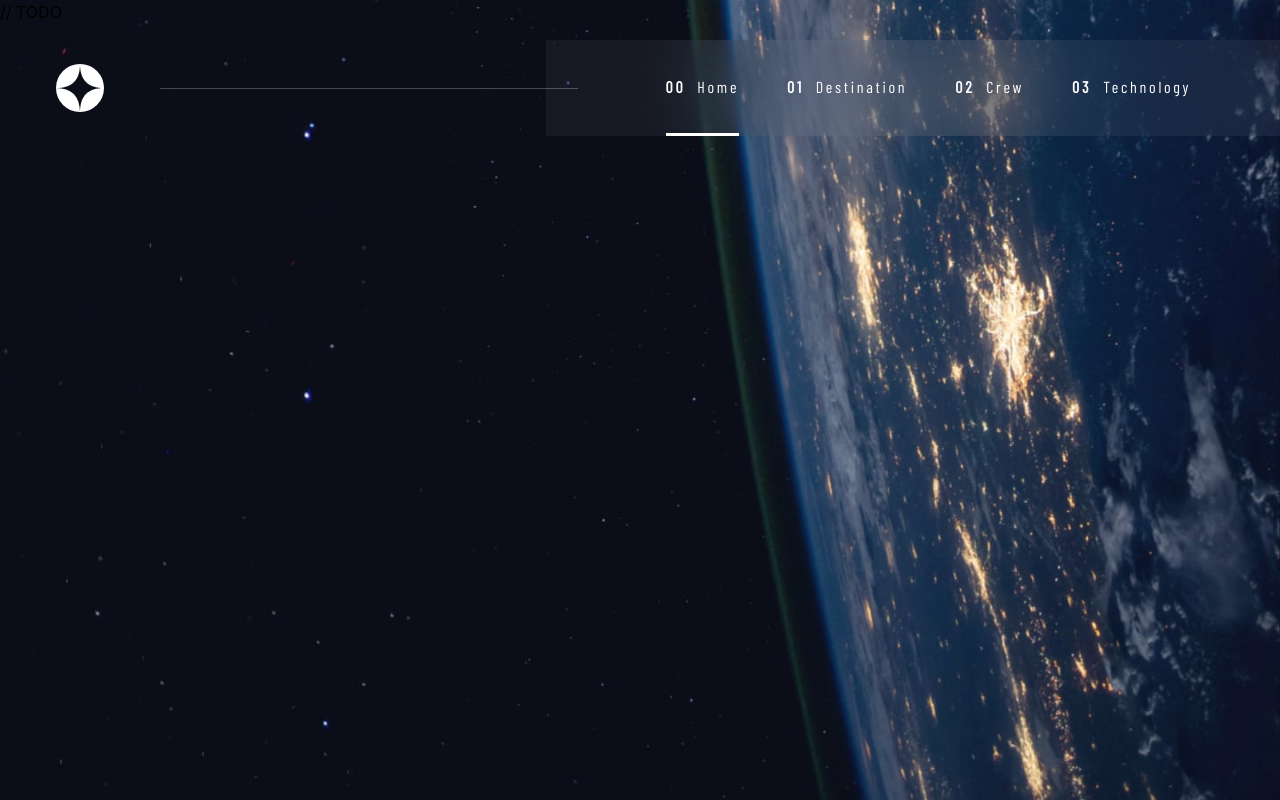
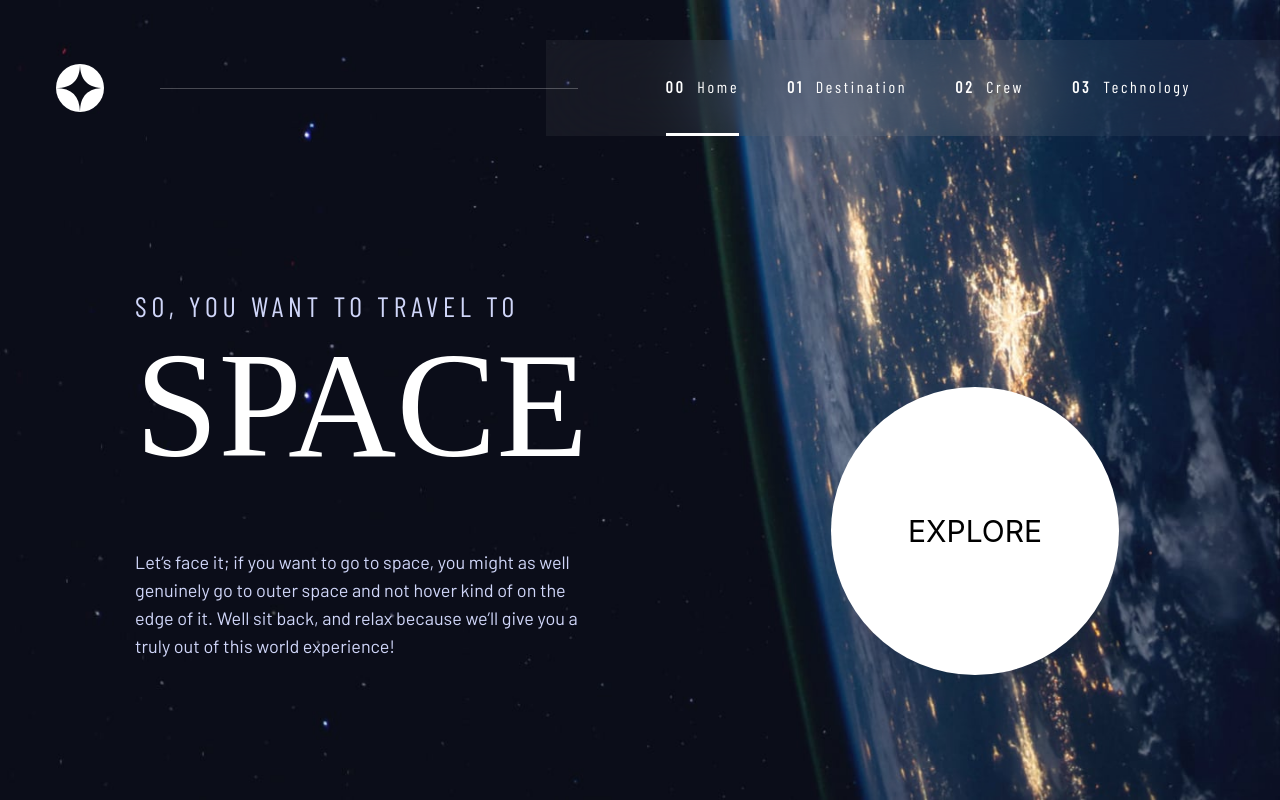
Before and after one commit to mohamednehad450/space-tourism-website, a Next.js app: page / in a window 1280 px wide. Built offline with nearby package versions, Linux system fonts and the light colour scheme; a web font is replaced by a local one.

Commit message:
feat: Implement home page

```diff
--- /dev/null
+++ b/components/home/Container.tsx
@@ -0,0 +1,21 @@
+import { FC, PropsWithChildren } from "react"
+
+
+const Container: FC<PropsWithChildren> = ({ children }) => {
+
+    return (
+        <section
+            className={`
+                h-screen max-w-[1440px]
+                flex flex-col
+                overflow-hidden
+            `}
+        >
+            <div className="lg:mt-36 sm:mt-24 mt-20 grow ">
+                {children}
+            </div>
+        </section>
+    )
+}
+
+export default Container
--- /dev/null
+++ b/components/home/H1.tsx
@@ -0,0 +1,13 @@
+import { FC, HTMLAttributes, PropsWithChildren } from "react"
+
+
+
+const H1: FC<PropsWithChildren<HTMLAttributes<HTMLHeadingElement>>> = (props) => {
+
+    return (
+        <h1 {...{ ...props }} className='text-[80px] sm:text-[150px] font-h1 lg:leading-[171.9px]' />
+    )
+}
+
+
+export default H1
--- /dev/null
+++ b/components/home/H5.tsx
@@ -0,0 +1,14 @@
+
+import { FC, HTMLAttributes, PropsWithChildren } from "react"
+
+
+
+const H5: FC<PropsWithChildren<HTMLAttributes<HTMLHeadingElement>>> = (props) => {
+
+    return (
+        <h5 {...{ ...props }} className='text-[15px] sm:text-xl lg:text-[28px] font-h5 tracking-[2.7px] sm:tracking-[4.75px] text-accent lg:text-start text-center' />
+    )
+}
+
+
+export default H5
--- /dev/null
+++ b/components/home/P.tsx
@@ -0,0 +1,16 @@
+
+
+
+import { FC, HTMLAttributes, PropsWithChildren } from "react"
+
+
+
+const P: FC<PropsWithChildren<HTMLAttributes<HTMLParagraphElement>>> = (props) => {
+
+    return (
+        <p {...{ ...props }} className='text-[15px] sm:text-base lg:text-lg text-accent font-p' />
+    )
+}
+
+
+export default P
--- /dev/null
+++ b/components/home/RoundButton.tsx
@@ -0,0 +1,36 @@
+import { ButtonHTMLAttributes, FC, PropsWithChildren } from "react";
+
+
+const RoundButton: FC<PropsWithChildren<ButtonHTMLAttributes<HTMLButtonElement>>> = (props) => {
+
+    return (
+        <span
+            className={`
+                w-[150px] sm:w-[376px] lg:w-[450px]
+                h-[150px] sm:h-[376px] lg:h-[450px]
+                grid place-content-center
+            `}
+        >
+            <span
+                className={`
+                    hover:border-[50px] sm:hover:border-[72px] lg:hover:border-[88px]
+                    border-opacity-10 border-white
+                    rounded-full transition-all grid place-items-center
+                `}
+            >
+                <button
+                    {...{ ...props }}
+                    className={`
+                        lg:w-72 sm:w-60 w-[150px]
+                        lg:h-72 sm:h-60 h-[150px]
+                        bg-white rounded-full
+                        sm:text-3xl text-xl
+                        hover:shadow-inner
+                    `}
+                />
+            </span>
+        </span>
+    )
+}
+
+export default RoundButton
--- /dev/null
+++ b/components/home/index.ts
@@ -0,0 +1,14 @@
+import Container from "./Container";
+import H1 from "./H1";
+import H5 from "./H5";
+import P from "./P";
+import RoundButton from "./RoundButton";
+
+
+export {
+    RoundButton,
+    Container,
+    H1,
+    H5,
+    P,
+}
--- a/pages/index.tsx
+++ b/pages/index.tsx
@@ -1,11 +1,42 @@
 import type { NextPage } from 'next'
+import { Container, H1, H5, P, RoundButton } from '../components/home'
+
 
 
 
 const Home: NextPage = () => {
   return (
-    <main className='h-screen w-screen bg-home-m sm:bg-home-t lg:bg-home bg-cover '>
-      // TODO
+    <main className={`
+      h-screen w-screen bg-black overflow-scroll
+      bg-home-m sm:bg-home-t lg:bg-home bg-cover
+    `}>
+      <Container>
+        <div className='flex flex-col lg:flex-row h-full pt-7 sm:pt-20 py-11 sm:px-20 px-6'>
+
+          <div className='lg:flex-1 text-white flex items-center justify-end flex-col lg:p-0 sm:p-10  '>
+            <div className='sm:w-[450px] lg:pb-24 text-center'>
+
+              <H5>{"So, you want to travel to".toLocaleUpperCase()}</H5>
+              <H1>{"Space".toLocaleUpperCase()}</H1>
+              <div className='lg:text-start text-center lg:pt-14'>
+                <P>
+                  Let’s face it; if you want to go to space, you might as well genuinely go to
+                  outer space and not hover kind of on the edge of it. Well sit back, and relax
+                  because we’ll give you a truly out of this world experience!
+                </P>
+              </div>
+
+            </div>
+          </div>
+
+          <div className='lg:flex-1 flex items-center lg:items-end justify-end sm:justify-center lg:justify-end flex-col lg:p-0 sm:p-10 grow'>
+            <RoundButton onClick={() => alert('CLICKED')} >
+              {"Explore".toLocaleUpperCase()}
+            </RoundButton>
+          </div>
+
+        </div>
+      </Container>
     </main>
   )
 }
```
